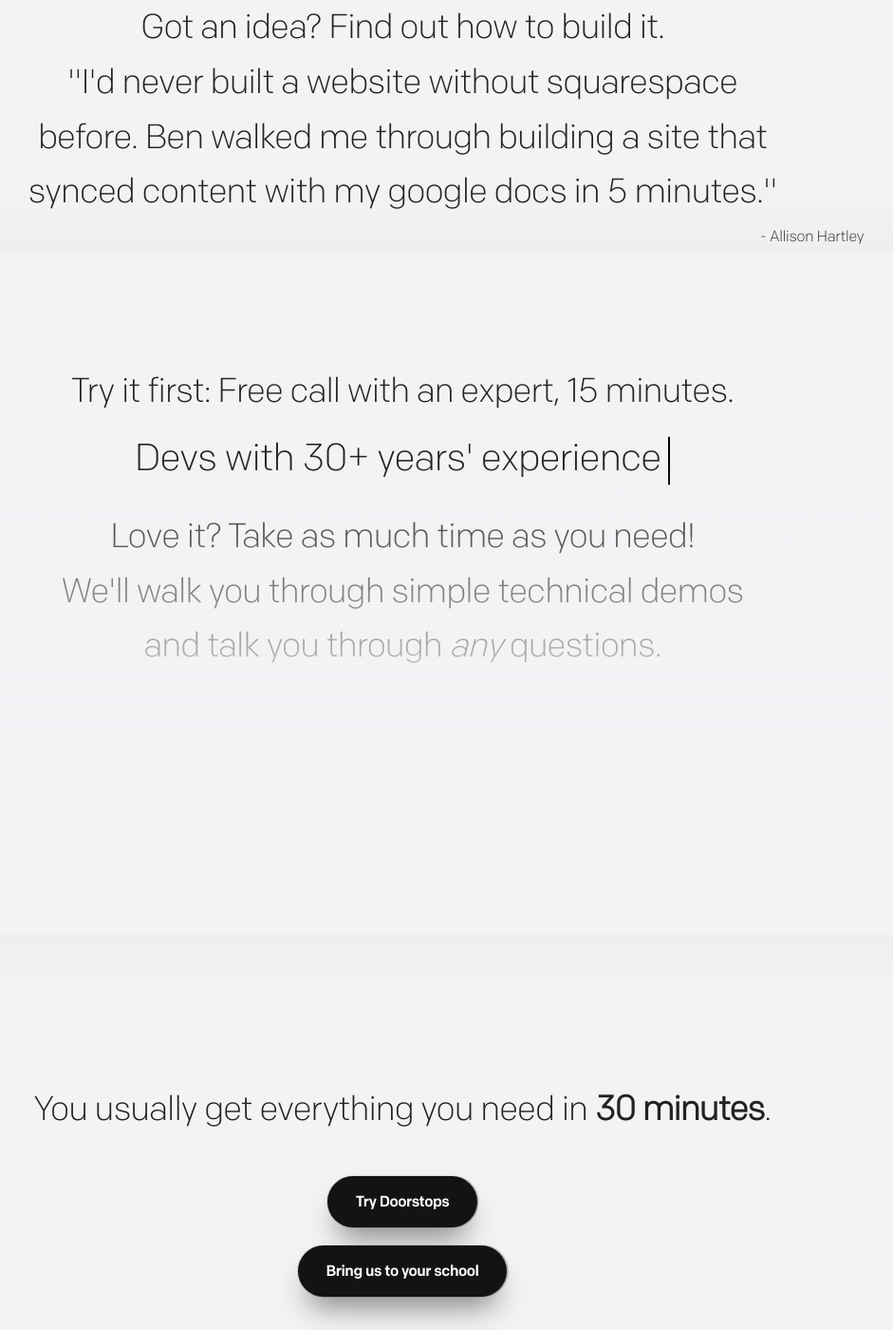
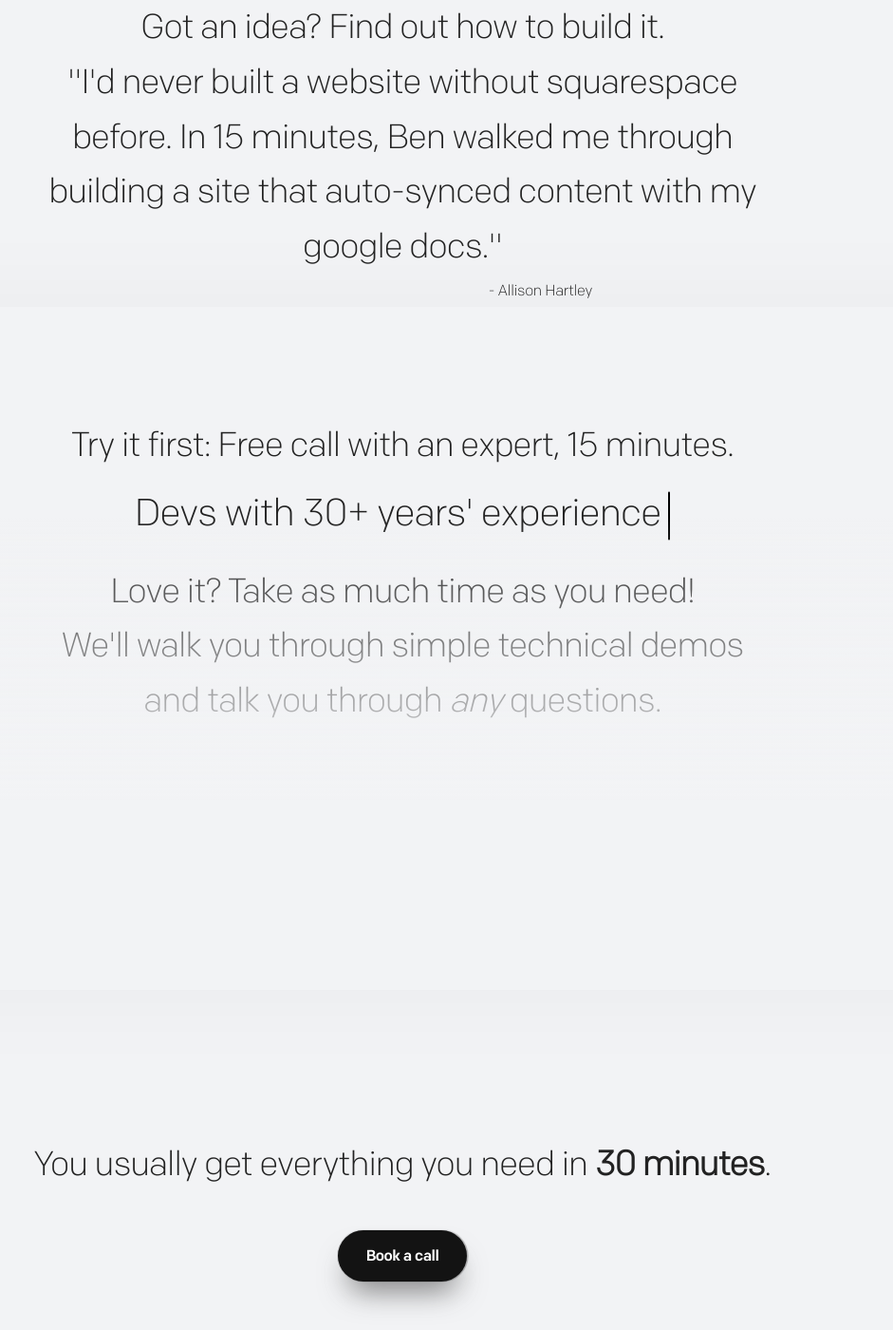
Before and after one commit to benguz/dogwater, a plain HTML site: page index.html in a window 1280 px wide. Shown: the part 760-2160 px from the top of the page at 95% size, without its empty margins (216-1157 px from the left). Drawn offline with Linux system fonts and the light colour scheme; files whose address does not match are found by name.

Commit message:
Update index.html

```diff
--- a/index.html
+++ b/index.html
@@ -153,7 +153,7 @@
 
 
       </div>
-      <button class="button modal-toggle" onclick="window.open('mailto:guzovsky@princeton.edu');">Book a call</button>
+      <button class="button modal-toggle" onclick="window.open('mailto:guzovsky@princeton.edu&subject=intro call for building tech fluency');">Book a call</button>
       <!--<p class="subtitle">Available soon for Mac <img src="images/logo-apple.svg" alt="apple"/></p>-->
     </div>
 
@@ -170,8 +170,8 @@
     <h2 class="title wide">Got an idea? Find out how to build it.</h2>
 
   <div>
-    <h2 class="title wide">"I'd never built a website without squarespace before. Ben walked me through building a site that synced content with my google docs in 5 minutes."</h2>
-    <p style="text-align: right;">- Allison Hartley</p>
+    <h2 class="title wide">"I'd never built a website without squarespace before. In 15 minutes, Ben walked me through building a site that auto-synced content with my google docs."</h2>
+    <p class="title" style="text-align: right;">- Allison Hartley</p>
   </div>
 </div>
 
@@ -222,9 +222,9 @@
       <h2 class="title wide">      <h2 class="title wide">You usually get everything you need in <strong>30 minutes</strong>.</h2>
     </h2>
       <br></br>
-      <button class="button modal-toggle" /dashboard');">Try Doorstops</button>
+      <button class="button modal-toggle" onclick="window.open('mailto:guzovsky@princeton.edu');">Book a call</button>
       <br></br>
-      <button class="button modal-toggle" /yourschool');">Bring us to your school</button>
+
       <!-- <img src="images/overlay-bottom.svg" class="overlay-bottom hide-mobile" alt="overlay"/>
       <div class="zero-slider">
         <div class="slide"><img src="images/school.jpg" alt="inboxzero"/></div>
```
